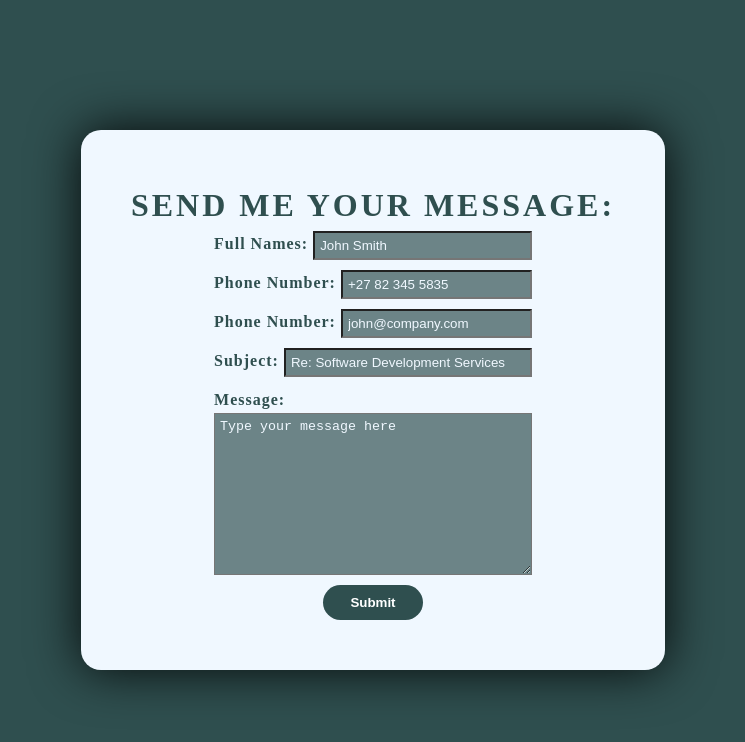
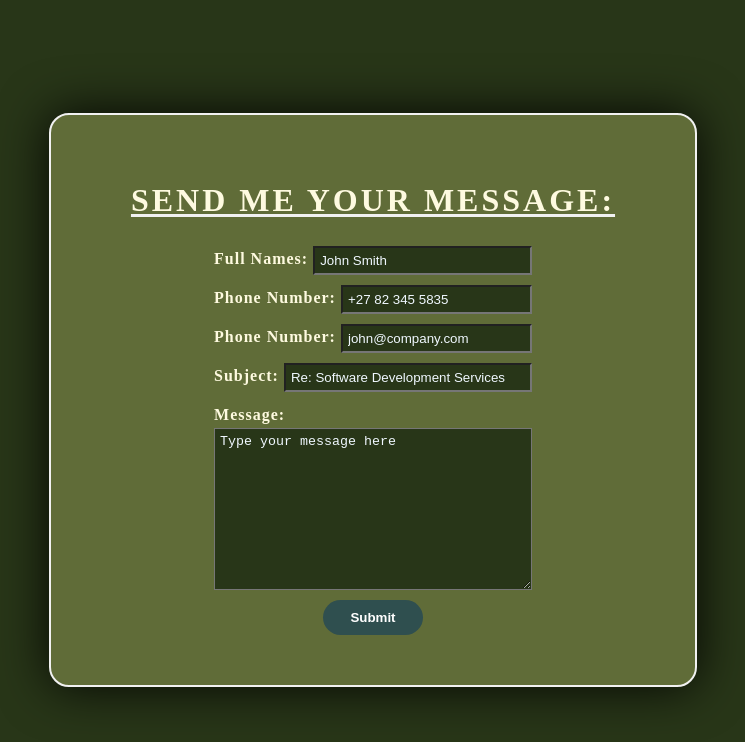
Before and after one commit to SVDwebtech/htmlSendingFormData035, a plain HTML site: page index.html in a window 1280 px wide. Shown: the whole page, without its empty margins (267-1012 px from the left). Drawn offline with Linux system fonts and the light colour scheme.

Commit message:
add css custom properties and change styling

```diff
--- a/index.html
+++ b/index.html
@@ -13,7 +13,7 @@
 
         <h1 class="heading-h1">Send me your message:</h1>
 
-        <form action="">
+        <form action="http://127.0.0.1:5500/index.html" method="post">
 
             <div class="input-label-container">
                 <label for="name">Full Names:</label>
--- a/main.css
+++ b/main.css
@@ -1,3 +1,33 @@
+/*
+    COLOR PALETTE
+    lightOlive:  rgb(96, 108, 56);
+    darkOlive:   rgb(40, 54, 24);
+    white: rgb(241, 241, 241);
+    mediumWhite: rgb(254, 250, 224);
+    lightBrown: rgb(221, 161, 94);
+    lightBrown: rgb(188, 108, 37);
+*/
+
+:root {
+    --color-lightOlive:rgb(96, 108, 56);
+    --color-darkOlive:rgb(40, 54, 24);
+    --color-white: rgb(241, 241, 241);
+    --color-mediumWhite: rgb(254, 250, 224);
+    --color-lightBrown: rgb(221, 161, 94);
+    --color-darkBrown: rgb(188, 108, 37);
+
+    --color-body-bg:rgb(40, 54, 24);
+    --color-formContainer-bg:rgb(96, 108, 56);
+    --color-inputLabel-f:rgb(221, 161, 94);
+    --color-bodyText:rgb(254, 250, 224);
+
+    --border-radius-medium: 2rem;
+
+    --spacing-margin-small: .5rem;
+    --spacing-margin-medium: 1rem;
+}
+
+
 *,
 *::before,
 *::after {
@@ -16,10 +46,10 @@ body {
     justify-content: center;
     align-items: center;
 
-    color: rgb(255, 255, 255);
+    color: var(--color-bodyText);
     font-size: 1.6rem;
     line-height: 1.6;
-    background-color: darkslategray;
+    background-color: var(--color-body-bg);
 
     min-height: 100vh;
 }
@@ -30,22 +60,28 @@ body {
     justify-content: center;
     align-items: center;
 
-    background-color: aliceblue;
-    border-radius: 2rem;
+    background-color: var(--color-formContainer-bg);
+    border: 2px solid var(--color-white);
+    border-radius: var(--border-radius-medium);
     box-shadow: 0px 0px 50px rgba(0, 0, 0, .9);
 
     padding: 5rem;
 }
 
 .heading-h1 {
-    color: darkslategray;
     text-align: center;
     text-transform: uppercase;
+    text-decoration-color: var(--color-white);
+    text-decoration-line: underline;
+    text-underline-offset: 3px;
     letter-spacing: 3px;
+    /* border: 2px solid aliceblue;
+    border-radius: var(--border-radius-medium); */
+    padding: 1rem 3rem;
+    margin-bottom: var(--spacing-margin-medium);
 }
 
 .form-container label {
-    color: darkslategray;
     font-weight: 700;
     letter-spacing: 1px;
     margin-right: .5rem;
@@ -54,7 +90,7 @@ body {
 
 .input-label-container {
     display: flex;
-    margin-bottom: 1rem;
+    margin-bottom: var(--spacing-margin-medium);
 }
 
 .input-label-container.message {
@@ -88,7 +124,7 @@ body {
 }
 
 input, textarea {
-    background-color: rgba(47, 79, 79, 0.678);
+    background-color: var(--color-darkOlive);
     padding: .5rem;
 }
 
```
